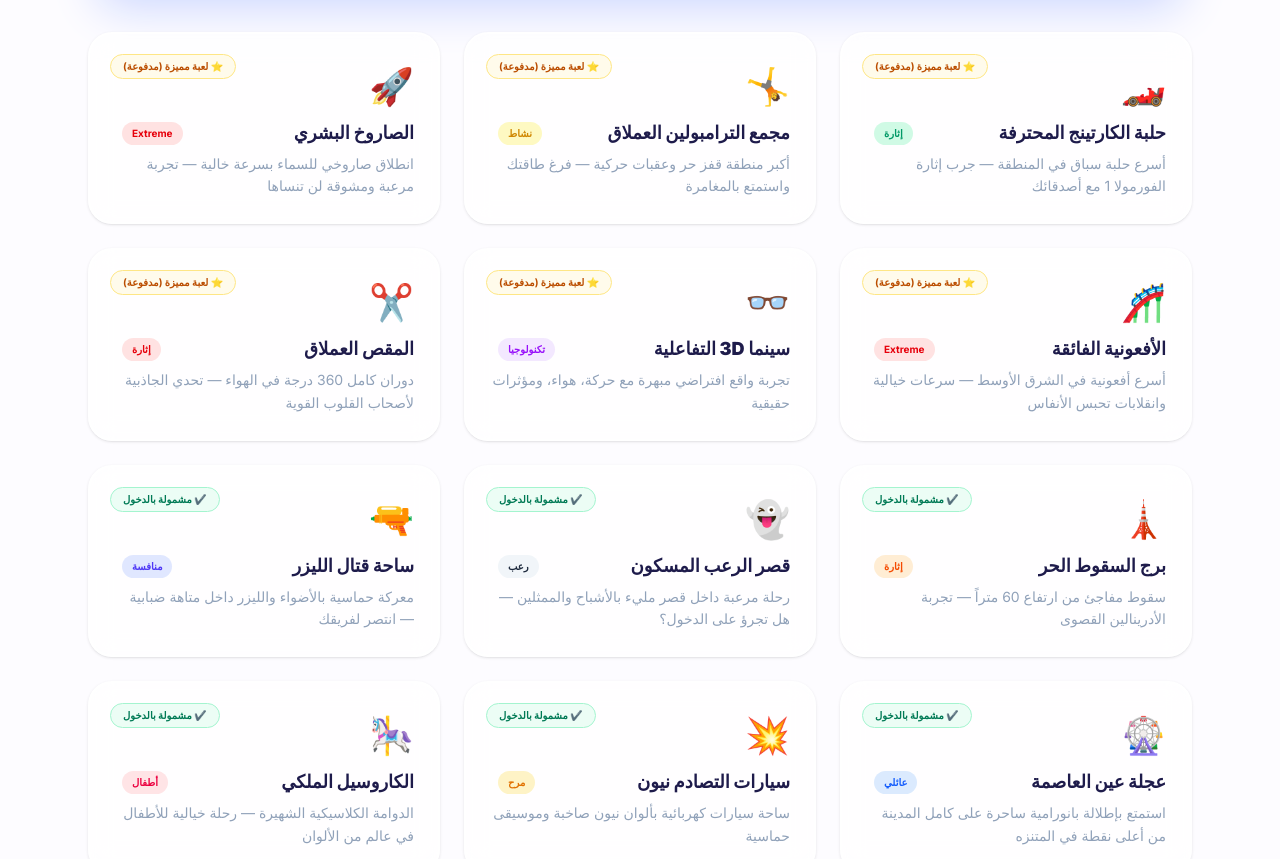
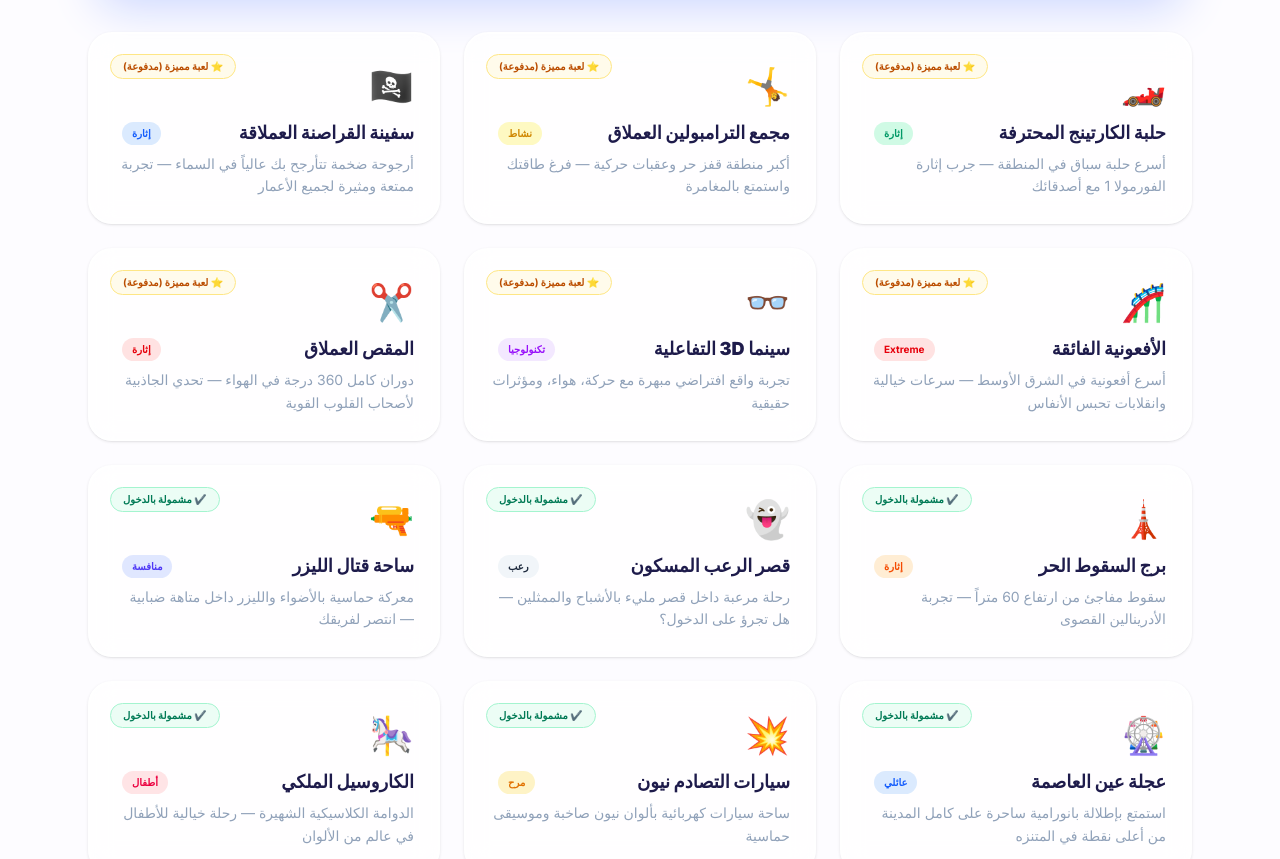
Before and after one commit to AhmedRadwan456/clubs, a Next.js app: page / in a window 1280 px wide. Shown: the part 1320-2179 px from the top of the page. Built offline with nearby package versions, Linux system fonts and the light colour scheme.

Commit message:
Remove Human Rocket and replace with Giant Pirate Ship

```diff
--- a/src/app/components/RidesSection.js
+++ b/src/app/components/RidesSection.js
@@ -15,7 +15,7 @@ export default function RidesSection({ lang }) {
       rides: [
         { emoji: "🏎️", name: "حلبة الكارتينج المحترفة", desc: "أسرع حلبة سباق في المنطقة — جرب إثارة الفورمولا 1 مع أصدقائك", tag: "إثارة", tagColor: "bg-emerald-100 text-emerald-600", paid: true },
         { emoji: "🤸", name: "مجمع الترامبولين العملاق", desc: "أكبر منطقة قفز حر وعقبات حركية — فرغ طاقتك واستمتع بالمغامرة", tag: "نشاط", tagColor: "bg-yellow-100 text-yellow-600", paid: true },
-        { emoji: "🚀", name: "الصاروخ البشري", desc: "انطلاق صاروخي للسماء بسرعة خالية — تجربة مرعبة ومشوقة لن تنساها", tag: "Extreme", tagColor: "bg-red-100 text-red-600", paid: true },
+        { emoji: "🏴‍☠️", name: "سفينة القراصنة العملاقة", desc: "أرجوحة ضخمة تتأرجح بك عالياً في السماء — تجربة ممتعة ومثيرة لجميع الأعمار", tag: "إثارة", tagColor: "bg-blue-100 text-blue-600", paid: true },
         { emoji: "🎢", name: "الأفعونية الفائقة", desc: "أسرع أفعونية في الشرق الأوسط — سرعات خيالية وانقلابات تحبس الأنفاس", tag: "Extreme", tagColor: "bg-red-100 text-red-600", paid: true },
         { emoji: "👓", name: "سينما 3D التفاعلية", desc: "تجربة واقع افتراضي مبهرة مع حركة، هواء، ومؤثرات حقيقية", tag: "تكنولوجيا", tagColor: "bg-purple-100 text-purple-600", paid: true },
         { emoji: "✂️", name: "المقص العملاق", desc: "دوران كامل 360 درجة في الهواء — تحدي الجاذبية لأصحاب القلوب القوية", tag: "إثارة", tagColor: "bg-red-100 text-red-600", paid: true },
@@ -40,7 +40,7 @@ export default function RidesSection({ lang }) {
       rides: [
         { emoji: "🏎️", name: "Pro Go-Kart Circuit", desc: "The fastest track in the region — experience Formula 1 thrills with your friends.", tag: "Thrill", tagColor: "bg-emerald-100 text-emerald-600", paid: true },
         { emoji: "🤸", name: "Giant Trampoline Park", desc: "The largest free-jump area and obstacle course — release your energy and enjoy the adventure.", tag: "Active", tagColor: "bg-yellow-100 text-yellow-600", paid: true },
-        { emoji: "🚀", name: "Human Rocket", desc: "Rocket into the sky at unbelievable speeds — a terrifying and thrilling experience you won't forget.", tag: "Extreme", tagColor: "bg-red-100 text-red-600", paid: true },
+        { emoji: "🏴‍☠️", name: "The Giant Pirate Ship", desc: "A massive swing that takes you high into the clouds — a fun and thrilling experience for all ages.", tag: "Thrill", tagColor: "bg-blue-100 text-blue-600", paid: true },
         { emoji: "🎢", name: "Hyper Coaster", desc: "The fastest rollercoaster in the Middle East — extreme speeds and breathtaking loops.", tag: "Extreme", tagColor: "bg-red-100 text-red-600", paid: true },
         { emoji: "👓", name: "Interactive 3D Cinema", desc: "A stunning VR experience with motion, wind, and hyper-realistic effects.", tag: "Tech", tagColor: "bg-purple-100 text-purple-600", paid: true },
         { emoji: "✂️", name: "The Giant Scissors", desc: "A full 360-degree rotation in mid-air — the ultimate gravity-defying thrill.", tag: "Extreme", tagColor: "bg-red-100 text-red-600", paid: true },
```
